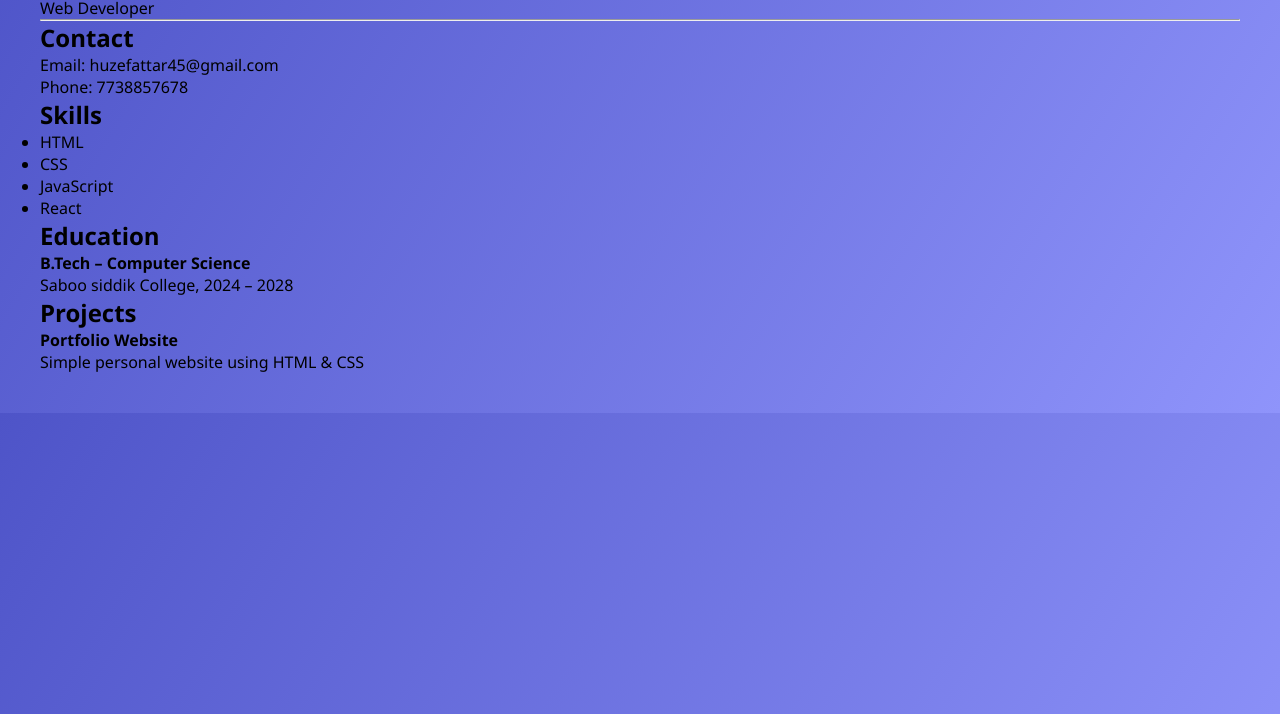
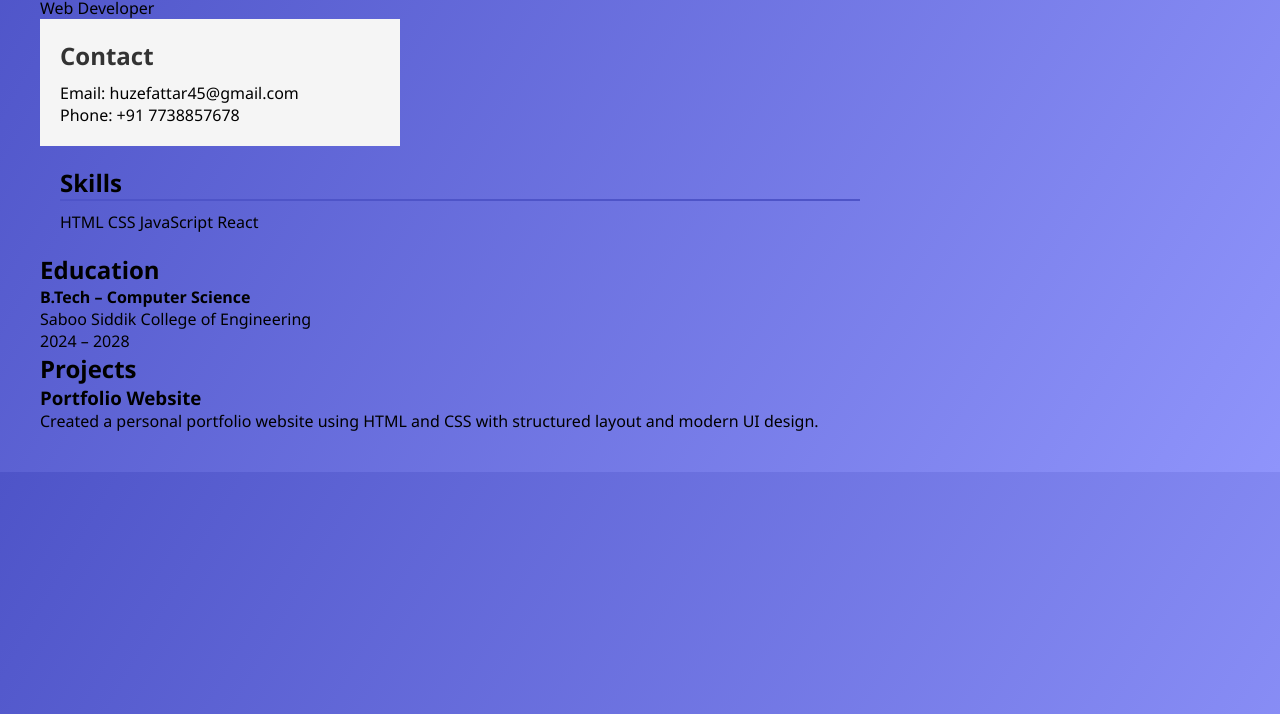
Before and after one commit to huzefaattar45/exp2, a plain HTML site: page index.html in a window 1280 px wide. Shown: the part 86-800 px from the top of the page. Drawn offline with Linux system fonts and the light colour scheme.

Commit message:
update html
Updated the resume layout and added new sections for better organization and presentation.

```diff
--- a/index.html
+++ b/index.html
@@ -2,37 +2,56 @@
 <html lang="en">
 <head>
     <meta charset="UTF-8">
-    <title>My Resume</title>
+    <title>Huzefa Attar | Resume</title>
     <link rel="stylesheet" href="style.css">
 </head>
 <body>
 
-    <div class="resume">
+<div class="background"></div>
+
+<div class="resume">
+
+
+    <div class="top">
         <h1>Huzefa Attar</h1>
-        <p class="title">Web Developer</p>
+        <p>Web Developer</p>
+    </div>
 
-        <hr>
 
+    <div class="left">
         <h2>Contact</h2>
         <p>Email: huzefattar45@gmail.com</p>
-        <p>Phone: 7738857678</p>
+        <p>Phone: +91 7738857678</p>
+    </div>
 
+
+    <div class="right">
         <h2>Skills</h2>
-        <ul>
-            <li>HTML</li>
-            <li>CSS</li>
-            <li>JavaScript</li>
-            <li>React</li>
-        </ul>
+        <span>HTML</span>
+        <span>CSS</span>
+        <span>JavaScript</span>
+        <span>React</span>
+    </div>
 
+
+    <div class="center">
         <h2>Education</h2>
         <p><strong>B.Tech – Computer Science</strong></p>
-        <p>Saboo siddik College, 2024 – 2028</p>
+        <p>Saboo Siddik College of Engineering</p>
+        <p>2024 – 2028</p>
+    </div>
 
+
+    <div class="bottom">
         <h2>Projects</h2>
-        <p><strong>Portfolio Website</strong></p>
-        <p>Simple personal website using HTML & CSS</p>
+        <h3>Portfolio Website</h3>
+        <p>
+            Created a personal portfolio website using HTML and CSS with
+            structured layout and modern UI design.
+        </p>
     </div>
+
+</div>
 
 </body>
 </html>
```
